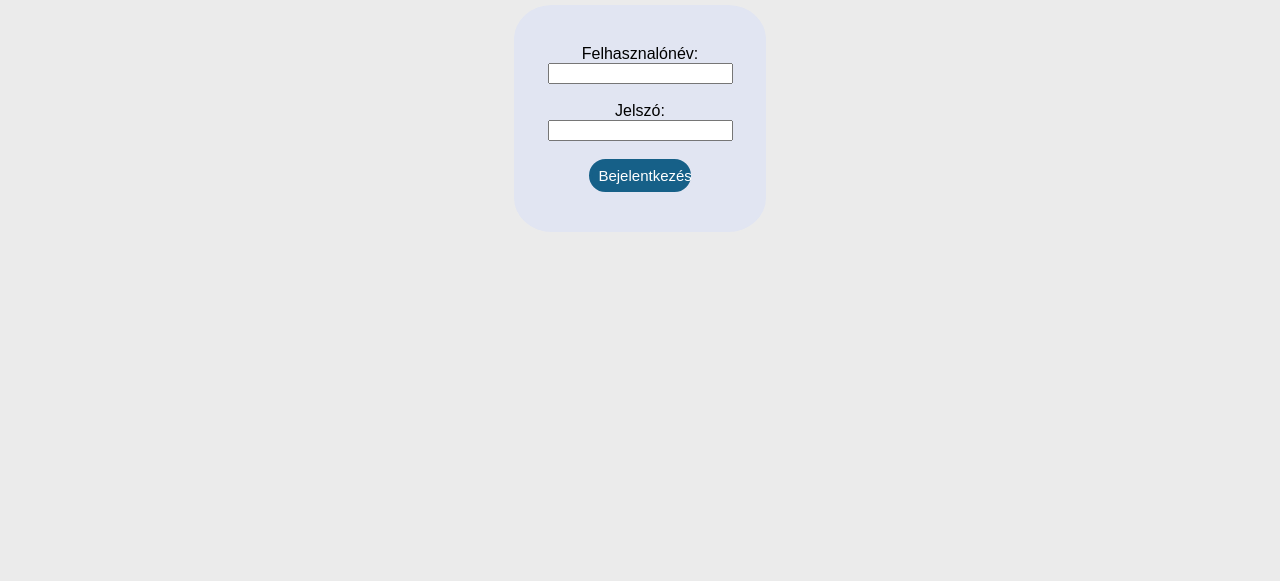
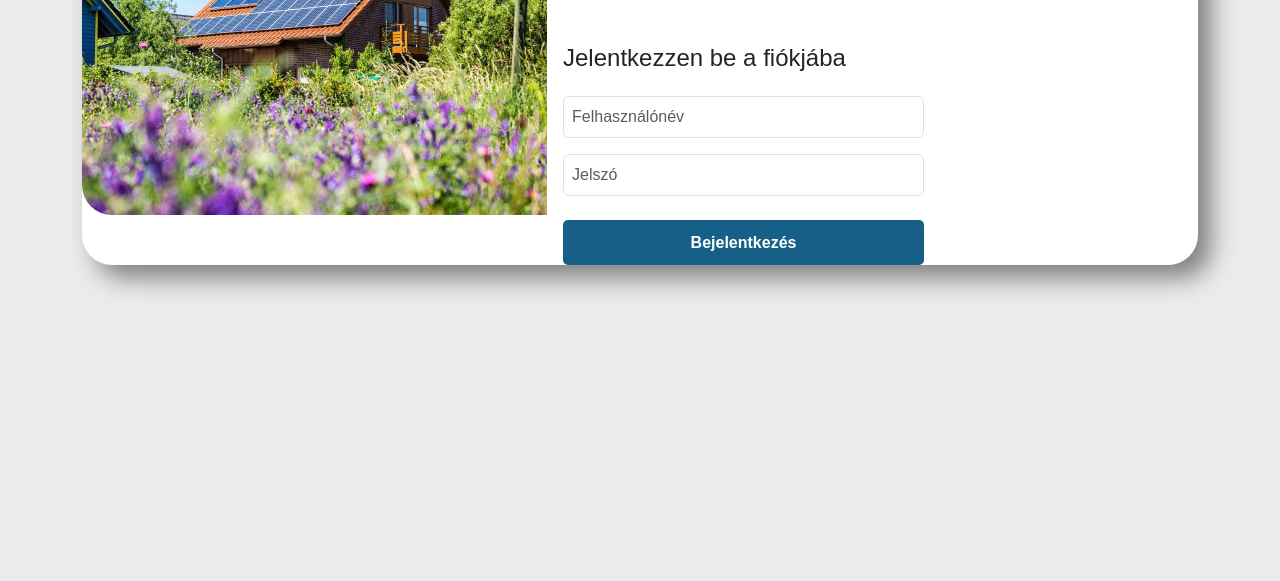
Before and after one commit to nemes05/napelemrendszer-frontend, a plain HTML site: page index.html in a window 1280 px wide. Shown: the part 219-800 px from the top of the page. Drawn offline with nearby package versions, Linux system fonts and the light colour scheme.

Commit message:
✨ Adds bootstrap

```diff
--- a/index.html
+++ b/index.html
@@ -2,23 +2,55 @@
 <html lang="hu">
 <head>
     <meta charset="UTF-8">
-    <meta name="viewport" content="width=device-width, initial-scale=1">
+    <meta name="viewport" content="width=device-width, initial-scale=1, shrink-to-fit=no">
+
+
+    <!--Bootstrap -->
+    <link href="https://cdn.jsdelivr.net/npm/bootstrap@5.3.0-alpha1/dist/css/bootstrap.min.css" rel="stylesheet"
+        integrity="sha384-GLhlTQ8iRABdZLl6O3oVMWSktQOp6b7In1Zl3/Jr59b6EGGoI1aFkw7cmDA6j6gD" crossorigin="anonymous">
     <link rel="stylesheet" href="styles.css">
+    <script src="https://cdn.jsdelivr.net/npm/@popperjs/core@2.11.6/dist/umd/popper.min.js"
+        integrity="sha384-oBqDVmMz9ATKxIep9tiCxS/Z9fNfEXiDAYTujMAeBAsjFuCZSmKbSSUnQlmh/jp3"
+        crossorigin="anonymous"></script>
+    <script src="https://cdn.jsdelivr.net/npm/bootstrap@5.3.0-alpha1/dist/js/bootstrap.min.js"
+        integrity="sha384-mQ93GR66B00ZXjt0YO5KlohRA5SY2XofN4zfuZxLkoj1gXtW8ANNCe9d5Y3eG5eD"
+        crossorigin="anonymous"></script>
     <script src="https://code.jquery.com/jquery-3.5.1.min.js"></script>
     <script src="login.js"></script>
     <title>Bejelentkezés</title>
 </head>
 
 <body>
-    <div id="headerId"><h1 >Napelemrendszerek telepítését támogató rendszer</h1></div>
-    <h2>Bejelentkezés</h2>
-    <form method="post" id="loginForm">
-        <label for="username" style="text-align: left;">Felhasznalónév:</label><br>
-        <input type="text" id="username" name="username"><br><br>
-        <label for="password">Jelszó:</label><br>
-        <input type="password" id="password" name="password"><br><br>
-        <button id="loginButton" type="button" onclick="login()">Bejelentkezés</button>
-    </form>
+    <section class="From my-4 mx-5" >
+        <div class="container vertical-center">
+            <div class="row gx-0">
+                <div class="col-lg-5">
+                    <img src="loginPicture.jpg" class="img-fluid">
+                </div>
+                <div class="col-lg-7 px-3 pt-2">
+                        <h3 class="fw-bold py-4 ">Napelemrendszerek telepítését támogató rendszer</h1>
+                        <h4 class="py-2">Jelentkezzen be a fiókjába</h4>
+                    <form>
+                        <div class="form-row">
+                            <div class="col-lg-7">
+                                <input type="text"  id="username"  class="form-control my-3 p-2" placeholder="Felhasználónév">
+                            </div>
+                        </div>
+                        <div class="form-row">
+                            <div class="col-lg-7">
+                                <input type="password" id="password" class="form-control my-3 p-2" placeholder="Jelszó">
+                            </div>
+                        </div>
+                        <div class="form-row">
+                            <div class="col-lg-7">
+                                <button type="submit" class="btn1 mt-2" onclick="login()">Bejelentkezés</button>
+                            </div>
+                        </div>
+                    </form>
+                </div>
+            </div>
+        </div>
+    </section>
 
 </body>
 </html>
--- a/styles.css
+++ b/styles.css
@@ -1,17 +1,4 @@
-#loginForm{
-    border: 0px solid;
-    border-radius: 15%;
-    padding-block: 40px;
-    text-align: center;
-    display: block;
-   /* margin-left: 40.5%;*/
-
-    margin-left: 40%;
-    margin-right:40%;
-    background-color:#E1E5F2;
-
-}
-body{
+/*body{
     border: 0px;
     font-family: sans-serif;
     background-color:#EBEBEB
@@ -126,4 +113,44 @@ h2{
 
 #constructor_menu>li>a:hover{
     background-color: #0e3951;
+}*/
+*{
+    padding:0;
+    margin:0;
+    box-sizing: border-box;
 }
+body{
+    font-family: sans-serif;
+    background-color: #EBEBEB
+}
+.row{
+    background-color: white;
+    border-radius: 30px;
+    box-shadow: 13px 13px 25px grey;
+
+}
+img{
+    border-top-left-radius: 30px;
+    border-bottom-left-radius: 30px;
+}
+.btn1{
+    border: none;
+    outline: none;
+    height: 45px;
+    width: 100%;
+    background-color:#166088;
+    color:white;
+    border-radius: 5px;
+    font-weight: bold;
+
+}
+.btn1:hover{
+    background-color: #0e3951;
+}
+.vertical-center {
+    min-height: 100%;
+    min-height: 70vh;
+
+    display: flex;
+    align-items: center;
+  }
```
Also changed, not shown: loginPicture.jpg (added).
